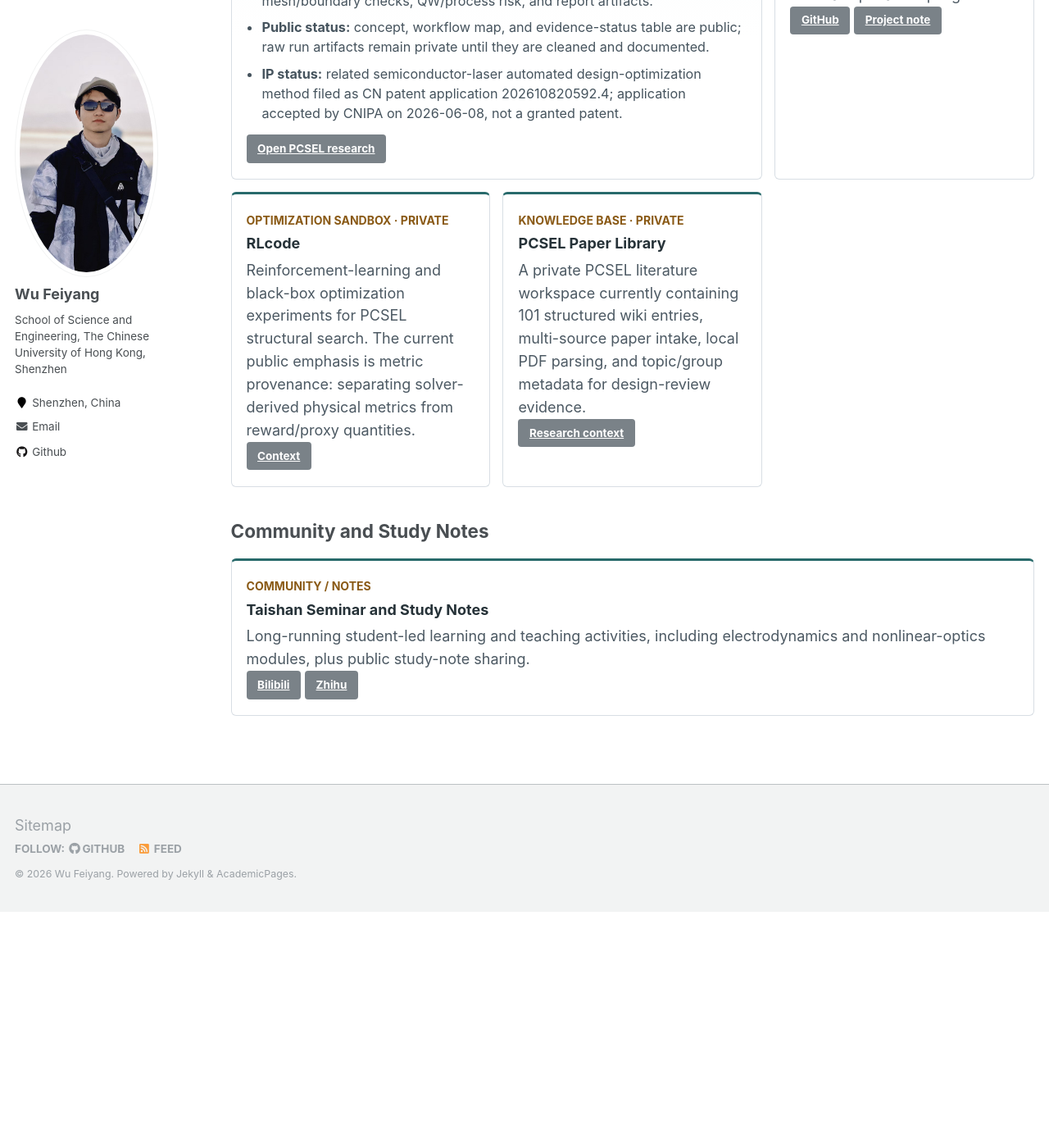
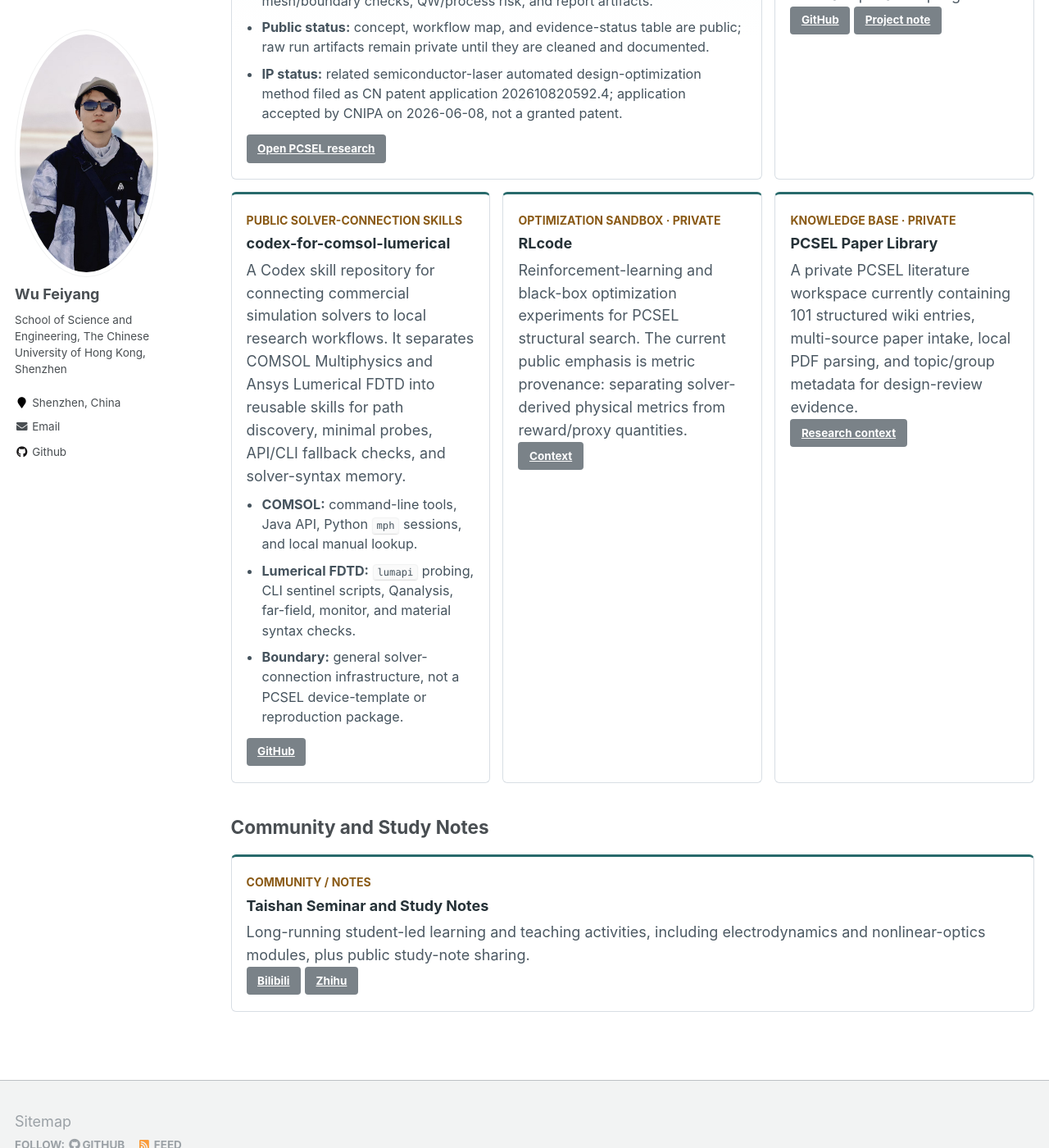
Before and after one commit to wfy-op/wfy-op.github.io, a Jekyll site: the page built from _pages/projects.md, in a window 1280 px wide and 1400 px high, scrolled down 470 px. Shown: the whole window at 82% size. Built offline with Jekyll 4.4.1, drawn with Linux system fonts in a browser that asks for light colours; before the commit the page ends 1582 px from its top, so only the background shows below that.

Commit message:
Add solver skill repository link

```diff
--- a/_pages/projects.md
+++ b/_pages/projects.md
@@ -30,6 +30,18 @@ author_profile: true
   </article>
 
   <article class="project-card">
+    <span class="project-card__status">Public solver-connection skills</span>
+    <h2>codex-for-comsol-lumerical</h2>
+    <p>A Codex skill repository for connecting commercial simulation solvers to local research workflows. It separates COMSOL Multiphysics and Ansys Lumerical FDTD into reusable skills for path discovery, minimal probes, API/CLI fallback checks, and solver-syntax memory.</p>
+    <ul>
+      <li><strong>COMSOL:</strong> command-line tools, Java API, Python <code>mph</code> sessions, and local manual lookup.</li>
+      <li><strong>Lumerical FDTD:</strong> <code>lumapi</code> probing, CLI sentinel scripts, Qanalysis, far-field, monitor, and material syntax checks.</li>
+      <li><strong>Boundary:</strong> general solver-connection infrastructure, not a PCSEL device-template or reproduction package.</li>
+    </ul>
+    <p><a class="btn" href="https://github.com/wfy-op/codex-for-comsol-lumerical">GitHub</a></p>
+  </article>
+
+  <article class="project-card">
     <span class="project-card__status">Optimization sandbox · private</span>
     <h2>RLcode</h2>
     <p>Reinforcement-learning and black-box optimization experiments for PCSEL structural search. The current public emphasis is metric provenance: separating solver-derived physical metrics from reward/proxy quantities.</p>
```
Also changed, not shown: _pages/about.md (+1 -0 lines), _pages/research-pcsel.md (+9 -2 lines).
